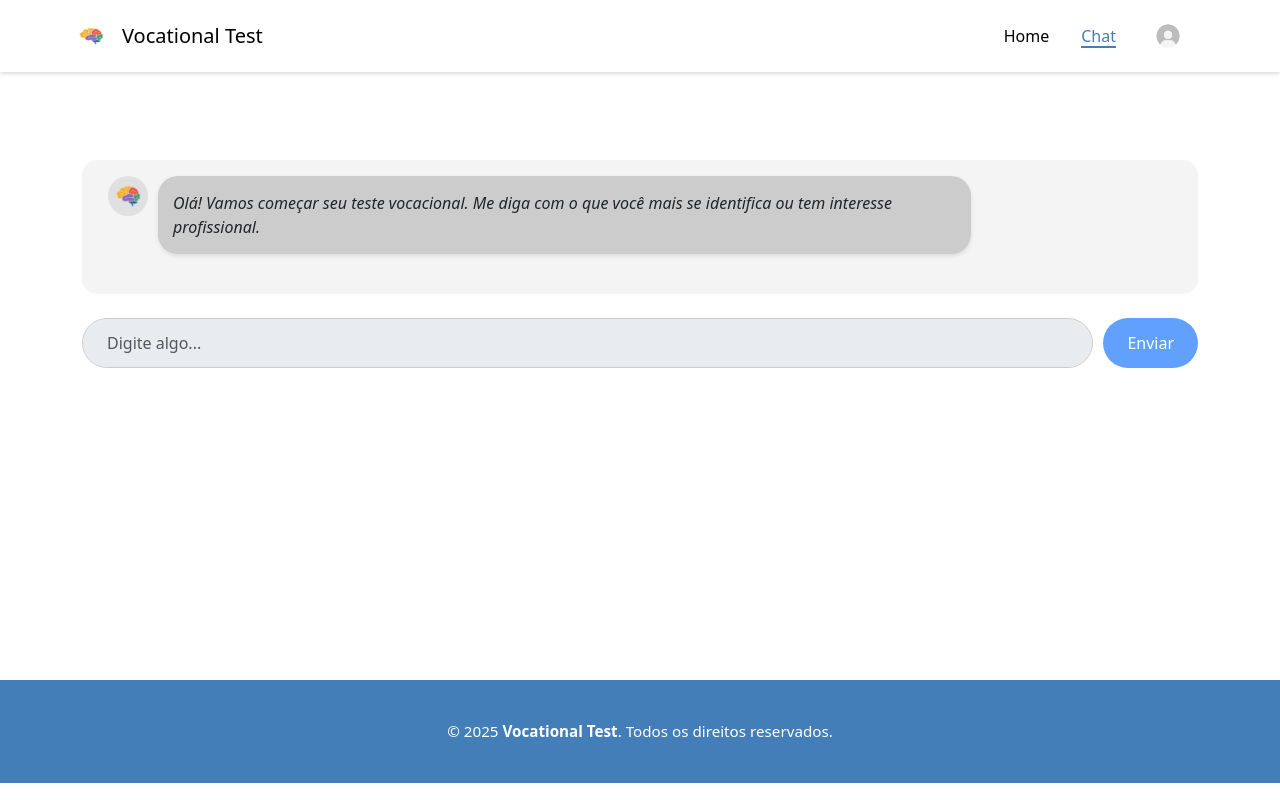
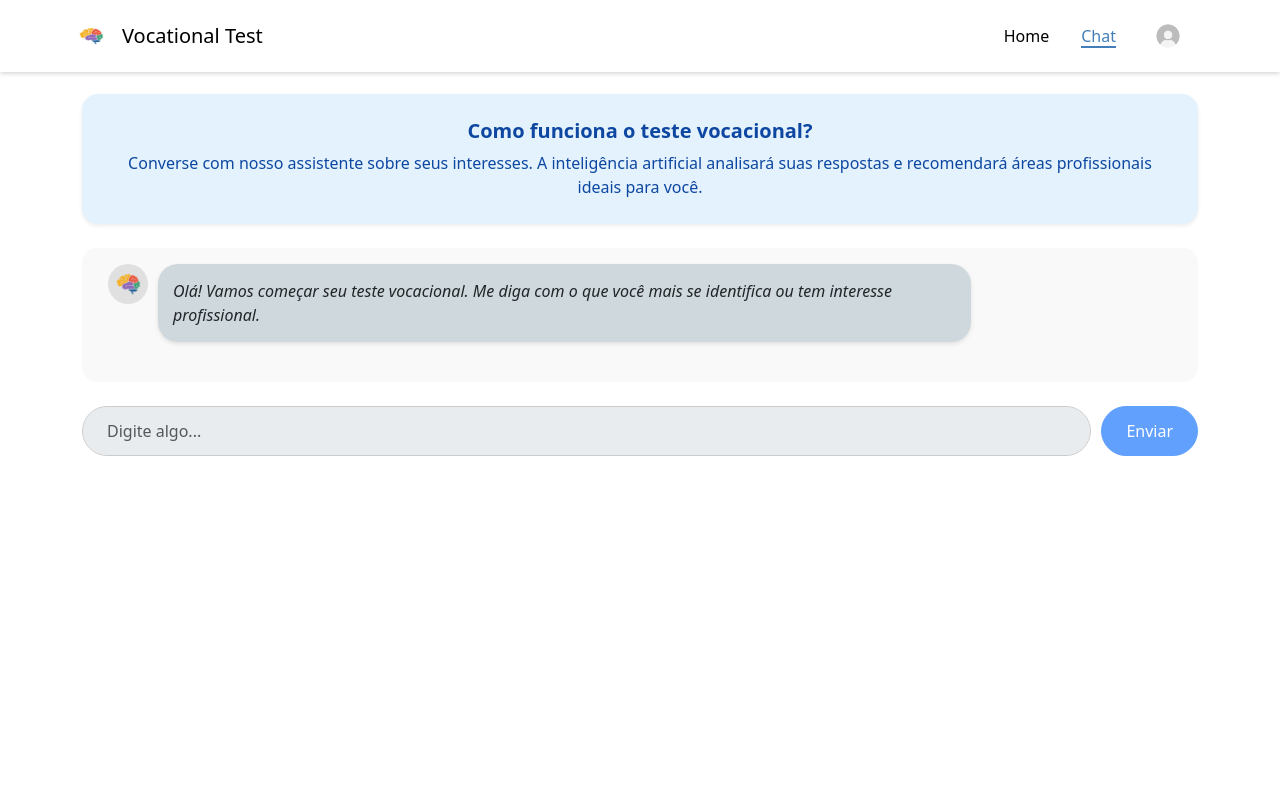
Before and after one commit to eduarda-guimaraes/Vocational-Test, a React (Vite) app in the folder frontend/: page /chat in a window 1280 px wide. Shown: the top 800 px of the page. Built offline with nearby package versions, Linux system fonts and the light colour scheme; no server answers.

Commit message:
Layour do chat atualizado

```diff
--- a/frontend/src/pages/chat.jsx
+++ b/frontend/src/pages/chat.jsx
@@ -1,5 +1,6 @@
 import React, { useState, useEffect } from 'react';
 import Header from '../components/header';
+// ❌ REMOVIDO: import Footer
 import '../styles/global.css';
 import '../styles/form.css';
 import 'bootstrap/dist/css/bootstrap.min.css';
@@ -23,7 +24,7 @@ function Chat() {
   const [input, setInput] = useState('');
   const [chatId, setChatId] = useState(null);
   const [userId, setUserId] = useState(null);
-  const [userPhoto, setUserPhoto] = useState('/iconevazio.png'); // <- estado para foto
+  const [userPhoto, setUserPhoto] = useState('/iconevazio.png');
 
   useEffect(() => {
     const unsubscribe = onAuthStateChanged(auth, async (user) => {
@@ -33,7 +34,7 @@ function Chat() {
       }
 
       setUserId(user.uid);
-      setUserPhoto(user.photoURL || '/iconevazio.png'); // <- define a foto do usuário
+      setUserPhoto(user.photoURL || '/iconevazio.png');
 
       try {
         const chatRef = await addDoc(collection(db, 'chats'), {
@@ -41,7 +42,6 @@ function Chat() {
           criado_em: serverTimestamp(),
         });
 
-        console.log('Chat criado com ID:', chatRef.id);
         setChatId(chatRef.id);
       } catch (error) {
         console.error('Erro ao criar chat no Firestore:', error);
@@ -69,10 +69,7 @@ function Chat() {
   };
 
   const salvarMensagem = async (autor, conteudo) => {
-    if (!chatId || !userId) {
-      console.warn('chatId ou userId não definidos.');
-      return;
-    }
+    if (!chatId || !userId) return;
 
     try {
       const mensagensRef = collection(db, 'chats', chatId, 'mensagens');
@@ -81,7 +78,6 @@ function Chat() {
         conteudo,
         criada_em: serverTimestamp(),
       });
-      console.log('Mensagem salva:', autor, conteudo);
     } catch (error) {
       console.error('Erro ao salvar mensagem:', error);
       alert('Erro ao salvar mensagem. Verifique sua conexão.');
@@ -97,7 +93,6 @@ function Chat() {
         areas,
         gerado_em: serverTimestamp(),
       });
-      console.log('Resultado salvo:', areas);
     } catch (error) {
       console.error('Erro ao salvar resultado:', error);
     }
@@ -107,12 +102,30 @@ function Chat() {
     if (!input.trim() || !chatId) return;
 
     const userMessage = { sender: 'user', text: input };
-    setMessages((prev) => [...prev, userMessage]);
+    setMessages((prev) => {
+      const newMessages = [...prev, userMessage];
+      setTimeout(() => {
+        const chatContainer = document.getElementById('chatContainer');
+        if (chatContainer) {
+          chatContainer.scrollTop = chatContainer.scrollHeight;
+        }
+      }, 100);
+      return newMessages;
+    });
     await salvarMensagem('user', input);
 
     const respostaIA = await enviarParaIA(input);
     const botMessage = { sender: 'bot', text: respostaIA };
-    setMessages((prev) => [...prev, botMessage]);
+    setMessages((prev) => {
+      const newMessages = [...prev, botMessage];
+      setTimeout(() => {
+        const chatContainer = document.getElementById('chatContainer');
+        if (chatContainer) {
+          chatContainer.scrollTop = chatContainer.scrollHeight;
+        }
+      }, 100);
+      return newMessages;
+    });
     await salvarMensagem('bot', respostaIA);
 
     if (respostaIA.toLowerCase().includes('suas áreas recomendadas são')) {
@@ -127,11 +140,33 @@ function Chat() {
   };
 
   return (
-    <>
+    <div style={{ display: 'flex', flexDirection: 'column', minHeight: '100vh' }}>
       <Header />
-      <div style={{ marginTop: '90px' }} />
-      <div className="container mb-5">
-        <div className="chat-box p-3" style={{ backgroundColor: '#f4f4f4', borderRadius: '15px' }}>
+
+      <main style={{ flex: 1, minHeight: 'calc(100vh - 90px)' }}>
+        <div className="container py-4" style={{ paddingTop: '30px' }}>
+          {/* MENSAGEM EXPLICATIVA */}
+          <div className="alert text-center rounded-4 shadow-sm p-4" style={{ backgroundColor: '#e3f2fd', color: '#0d47a1' }}>
+            <h5 className="mb-2 fw-bold">Como funciona o teste vocacional?</h5>
+            <p className="mb-0">
+              Converse com nosso assistente sobre seus interesses. A inteligência artificial analisará suas respostas e recomendará áreas profissionais ideais para você.
+            </p>
+          </div>
+
+          {/* ÁREA DO CHAT */}
+          <div
+            className="chat-box p-3 mt-4"
+            style={{
+              backgroundColor: '#f9f9f9',
+              borderRadius: '15px',
+              maxHeight: '65vh',
+              overflowY: 'auto',
+              scrollBehavior: 'smooth',
+              display: 'flex',
+              flexDirection: 'column'
+            }}
+            id="chatContainer"
+          >
             {messages.map((msg, index) => (
               <div
                 key={index}
@@ -144,17 +179,13 @@ function Chat() {
                     height: '40px',
                     borderRadius: '50%',
                     backgroundColor: '#e0e0e0',
-                  fontSize: '20px',
-                  textAlign: 'center',
-                  lineHeight: '40px',
                     margin: '0 10px',
                     overflow: 'hidden'
                   }}
                 >
-                {msg.sender === 'user' ? (
                   <img
-                    src={userPhoto}
-                    alt="Você"
+                    src={msg.sender === 'user' ? userPhoto : '/logo.png'}
+                    alt={msg.sender === 'user' ? 'Você' : 'Bot'}
                     style={{
                       width: '30px',
                       height: '30px',
@@ -163,23 +194,10 @@ function Chat() {
                       margin: 'auto'
                     }}
                   />
-                ) : (
-                  <img
-                    src="/logo.png"
-                    alt="Bot"
-                    style={{
-                      width: '30px',
-                      height: '30px',
-                      borderRadius: '50%',
-                      objectFit: 'contain',
-                      margin: 'auto'
-                    }}
-                  />
-                )}
                 </div>
                 <div
                   style={{
-                  backgroundColor: msg.sender === 'user' ? '#d0d0d0' : '#ccc',
+                    backgroundColor: msg.sender === 'user' ? '#bbdefb' : '#cfd8dc',
                     padding: '15px',
                     borderRadius: '20px',
                     maxWidth: '75%',
@@ -193,6 +211,7 @@ function Chat() {
             ))}
           </div>
 
+          {/* INPUT DE MENSAGEM */}
           <div className="d-flex mt-4">
             <input
               type="text"
@@ -209,7 +228,7 @@ function Chat() {
               }}
             />
             <button
-            className="btn-enviar btn btn-primary rounded-pill px-4"
+              className="btn btn-primary rounded-pill px-4"
               onClick={handleSend}
               disabled={!chatId}
             >
@@ -217,8 +236,10 @@ function Chat() {
             </button>
           </div>
         </div>
-    </>
+      </main>
+    </div>
   );
+
 }
 
 export default Chat;
--- a/frontend/src/pages/perfil.jsx
+++ b/frontend/src/pages/perfil.jsx
@@ -157,11 +157,16 @@ function Perfil() {
   };
 
   return (
-    <>
+    <div style={{ display: 'flex', flexDirection: 'column', minHeight: '100vh' }}>
       <Header />
-      <div style={{ marginTop: '90px' }} />
-      <div className="container">{renderContent()}</div>
 
+      <main style={{ flex: 1, paddingTop: '90px' }}>
+        <div className="container py-4">
+          {renderContent()}
+        </div>
+      </main>
+
+      {/* ❌ Footer permanece no layout global, então não renderizamos aqui */}
       {showLogoutModal && (
         <div className="modal d-block" tabIndex="-1" style={{ backgroundColor: 'rgba(0,0,0,0.5)' }}>
           <div className="modal-dialog modal-dialog-centered">
@@ -185,7 +190,7 @@ function Perfil() {
           </div>
         </div>
       )}
-    </>
+    </div>
   );
 }
 
```
Lines whose indentation alone changed are shown as unchanged.
